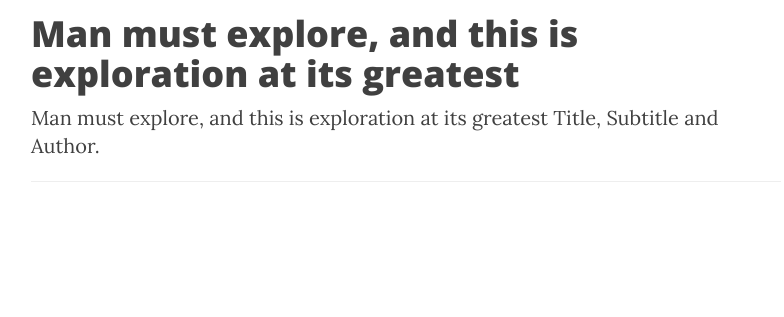
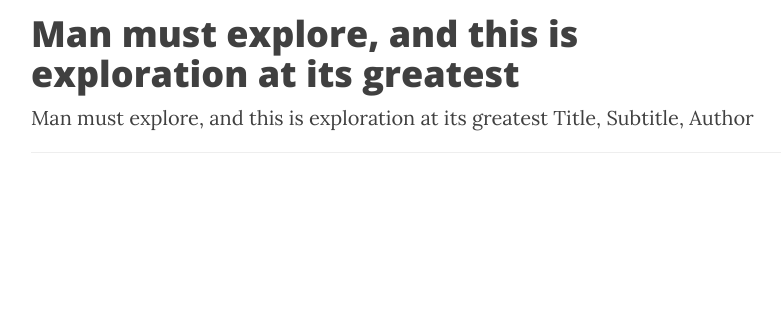
Before and after one commit to Merike22/projekt1, a PHP site: page /projekt1/startbootstrap/index.php in a window 1280 px wide. Shown: the part 514-831 px from the top of the page, without its empty margins (234-1018 px from the left). After the commit the page ends 667 px from the top, so only its background shows below. Run offline with PHP 8.4, Linux system fonts and the light colour scheme; some libraries are stand-ins or nearby versions.

```diff
--- a/startbootstrap/index.php
+++ b/startbootstrap/index.php
@@ -103,7 +103,7 @@ $posts = array("Title", "Subtitle", "Author", "Date");
                         Man must explore, and this is exploration at its greatest
                     </h2>
                 </a>
-                <?php echo "Man must explore, and this is exploration at its greatest " . $posts[0] . ", " . $posts[1] . " and " . $posts[2] . "."; ?>
+                <?php echo "Man must explore, and this is exploration at its greatest " . $posts[0] . ", " . $posts[1] . ", " . $posts[2] . " "; ?>
 <hr>
 
 <!-- Footer -->
```
